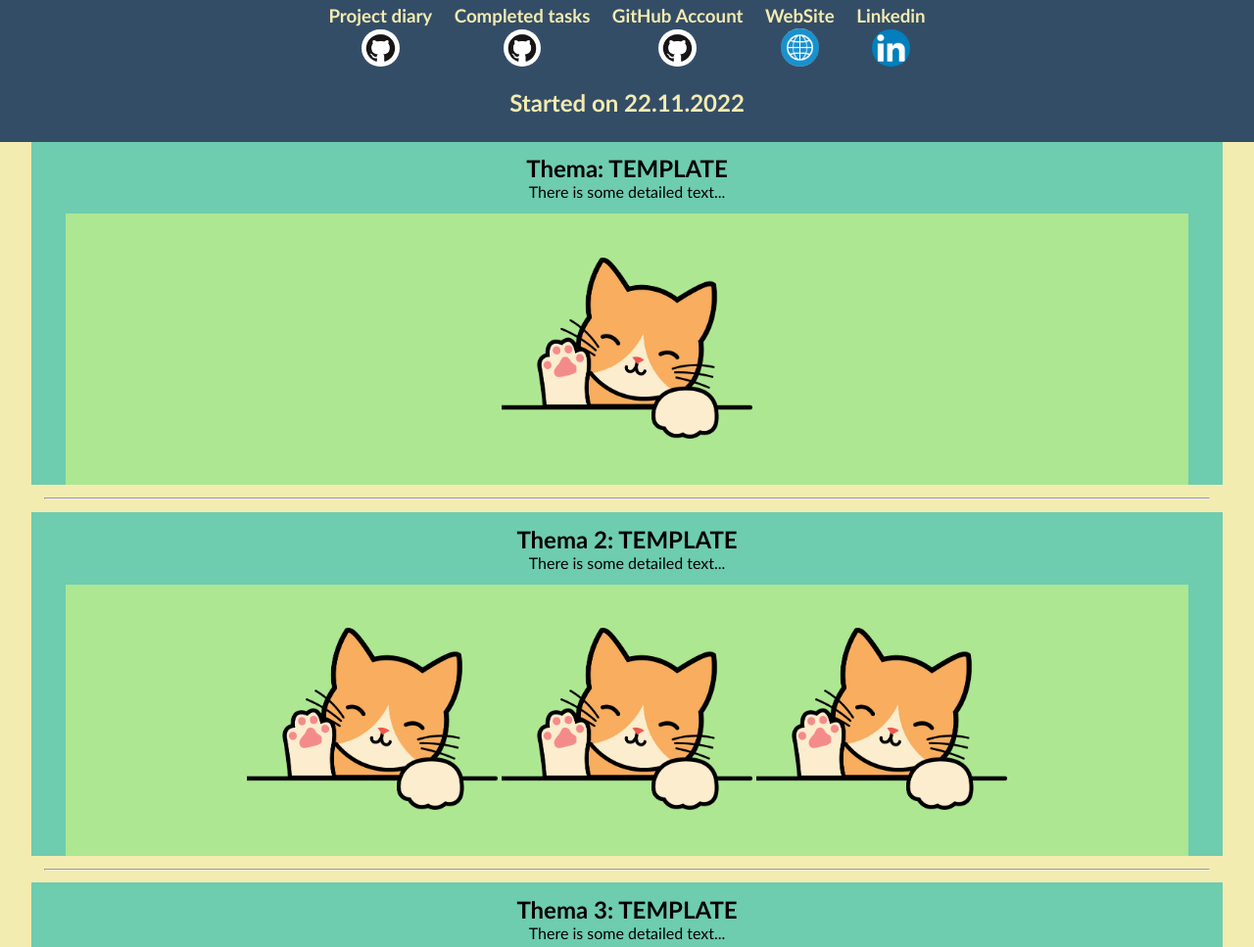
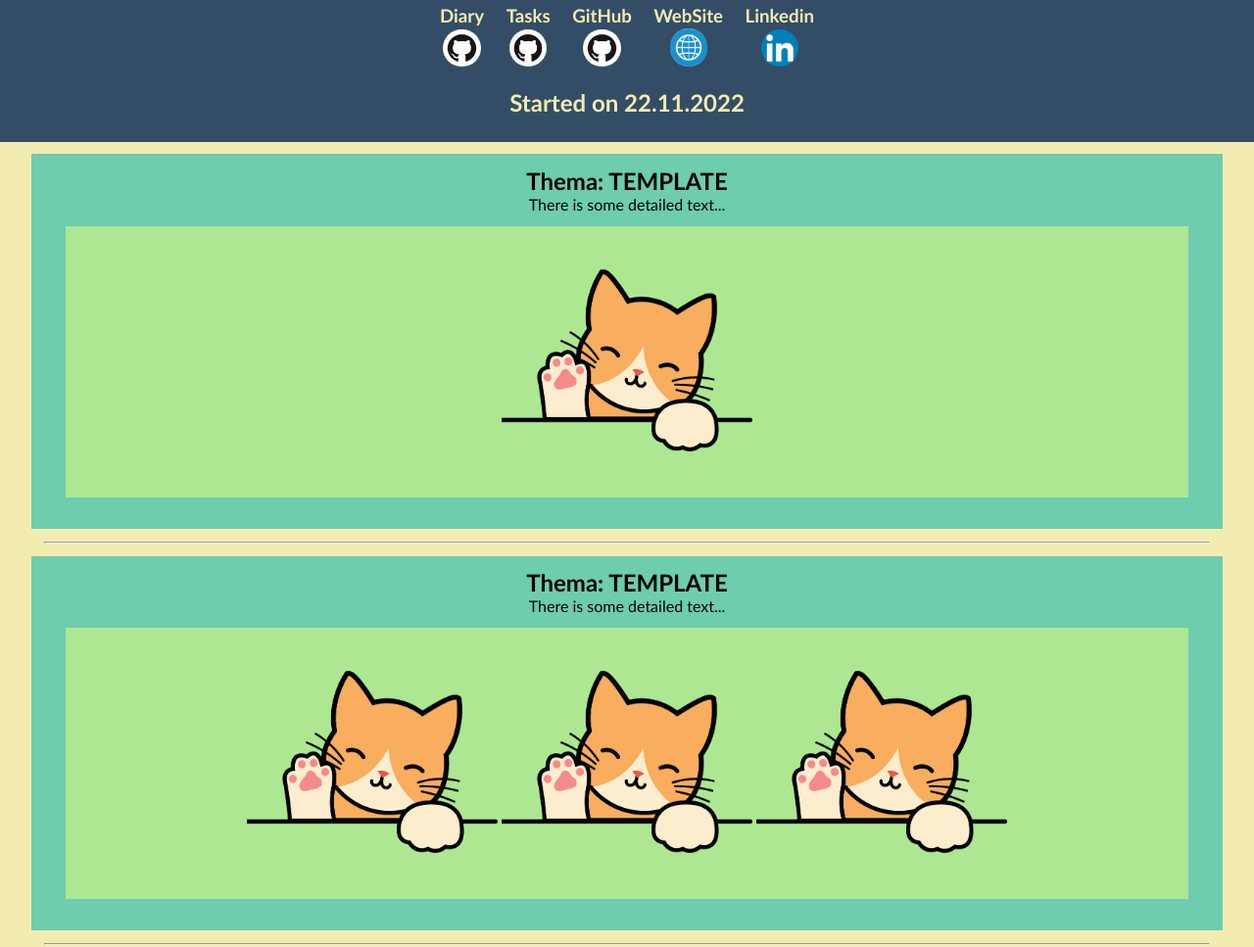
Before and after one commit to fecton/site_with_interesting_info, a plain HTML site: page index.html in a window 1280 px wide. Shown: the part 174-1141 px from the top of the page at 98% size. Drawn offline with Linux system fonts and the light colour scheme.

Commit message:
little improvements

```diff
--- a/index.css
+++ b/index.css
@@ -59,6 +59,7 @@ IDENTIFICATORS
     width: 95%;
     margin-left:auto;
     margin-right:auto;
+    margin-top: 1vw;
 }
 
 /*
@@ -73,4 +74,5 @@ CLASSES
     background-color: #ADE792;
     width: 90%;
     padding: 2vw;
+    margin-bottom: 1vw;
 }
--- a/index.html
+++ b/index.html
@@ -25,15 +25,15 @@
                 <table>
                     <tr>
                         <th>
-                            <h3>Project diary</h3>
+                            <h3>Diary</h3>
                         </th>
 
                         <th>
-                            <h3>Completed tasks</h3>
+                            <h3>Tasks</h3>
                         </th>
 
                         <th>
-                            <h3>GitHub Account</h3>
+                            <h3>GitHub</h3>
                         </th>
 
                         <th>
@@ -72,6 +72,7 @@
     </header>
 
     <div align="center" id="articles">
+
         <article>
             <div class="text">
                 <h2>Thema: TEMPLATE</h2>
@@ -85,12 +86,12 @@
                         </th>
                     </tr>
                 </table>
-            </div>
+            </div><br>
         </article><hr>
 
         <article>
             <div class="text">
-                <h2>Thema 2: TEMPLATE</h2>
+                <h2>Thema: TEMPLATE</h2>
                 <p>There is some detailed text...</p>
             </div>
             <div class="images">
@@ -103,12 +104,12 @@
                         </th>
                     </tr>
                 </table>
-            </div>
+            </div><br>
         </article><hr>
 
         <article>
             <div class="text">
-                <h2>Thema 3: TEMPLATE</h2>
+                <h2>Thema: TEMPLATE</h2>
                 <p>There is some detailed text...</p>
             </div>
             <div class="images">
@@ -118,15 +119,15 @@
                             <img src="images/media/template.png" alt="">
                             <img src="images/media/template.png" alt="">
                             <img src="images/media/template.png" alt="">
-
                             <img src="images/media/template.png" alt="">
                             <img src="images/media/template.png" alt="">
                             <img src="images/media/template.png" alt="">
                         </th>
                     </tr>
                 </table>
-            </div>
+            </div><br>
         </article><hr>
+
     </div>
 
     <footer>
```
